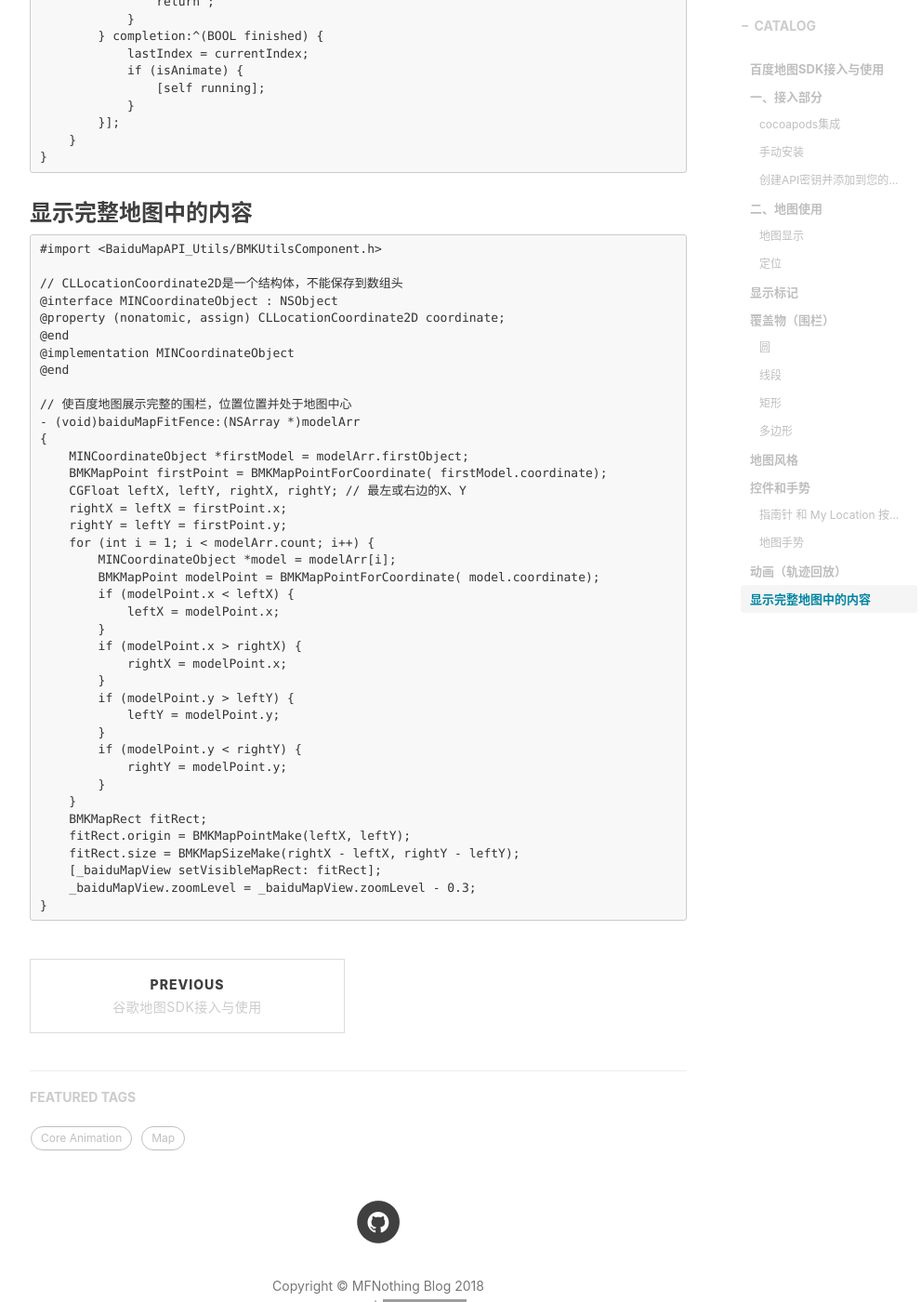
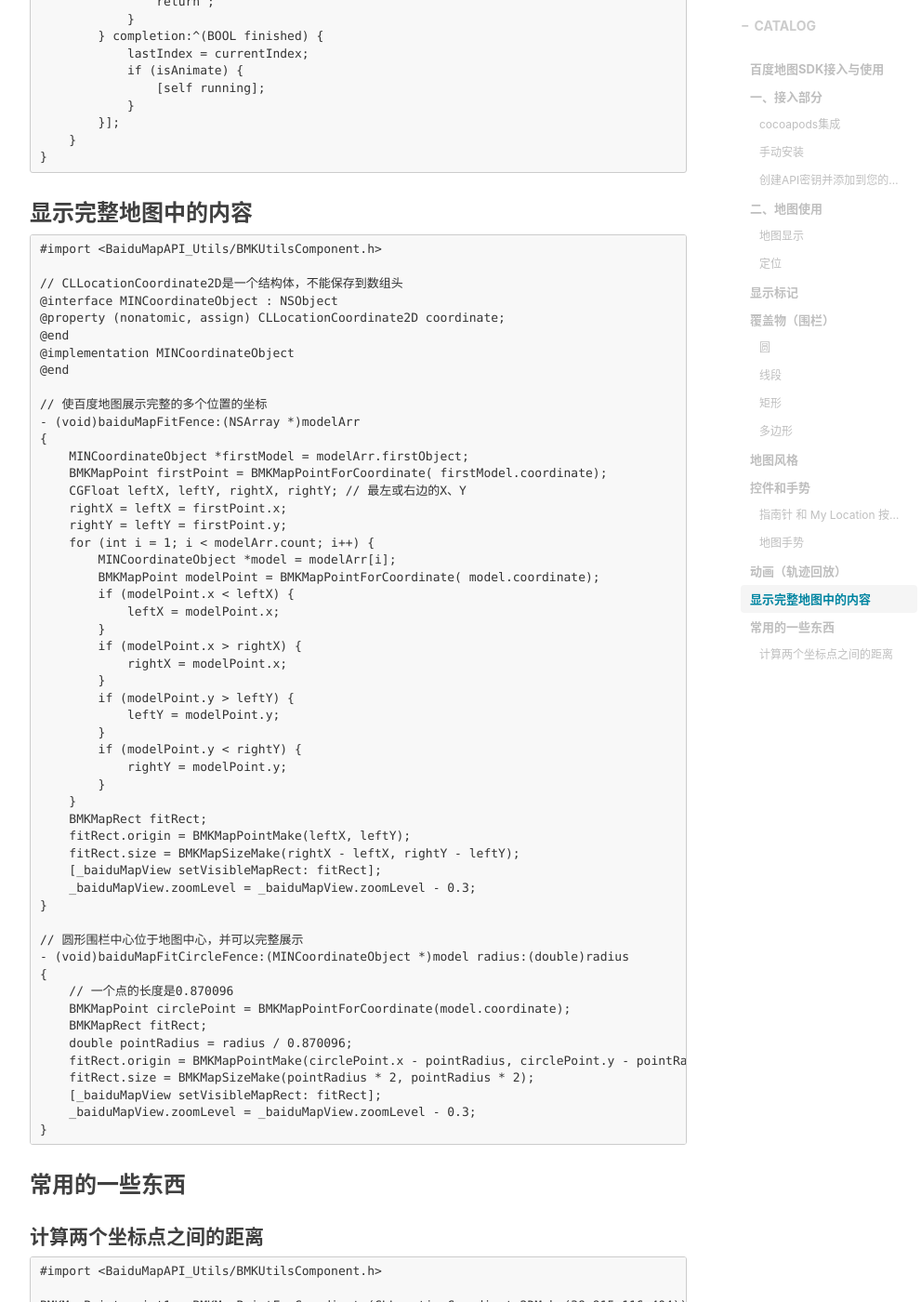
Before and after one commit to MFNothing/MFNothing.github.io, a Jekyll site: the page built from _posts/2018-03-10-BaiduMapSDK.md, in a window 1280 px wide and 1400 px high, scrolled down 14460 px. Shown: the whole window at 93% size, without its empty margins (233-1224 px from the left). Built offline with Jekyll 4.4.1, drawn with Linux system fonts in a browser that asks for light colours; nearby versions of some CDN libraries; comment, search, counter and statistics services are not loaded; some of the changed text lies outside the part shown; grey boxes are pictures that could not be loaded.

Commit message:
add some Normal method for map SDK

````diff
--- a/_posts/2018-03-08-GoogleMapsSDK.md
+++ b/_posts/2018-03-08-GoogleMapsSDK.md
@@ -623,3 +623,18 @@
 
 }
 ```
+
+### 常用的一些东西
+
+#### 计算两个坐标点之间的距离和角度
+
+```
+	// 下一个点的位置
+	CLLocationCoordinate2D coord = LocationCoordinate2DMake(lat, lng);
+	// 当前的位置
+	CLLocationCoordinate2D previous = LocationCoordinate2DMake(lat, lng);
+	// 角度
+	CLLocationDirection heading = GMSGeometryHeading(previous, coord);
+	// 距离
+	CLLocationDistance distance = GMSGeometryDistance(previous, coord);
+```
--- a/_posts/2018-03-10-BaiduMapSDK.md
+++ b/_posts/2018-03-10-BaiduMapSDK.md
@@ -677,7 +677,7 @@
 @implementation MINCoordinateObject
 @end
 
-// 使百度地图展示完整的围栏，位置位置并处于地图中心
+// 使百度地图展示完整的多个位置的坐标
 - (void)baiduMapFitFence:(NSArray *)modelArr
 {
     MINCoordinateObject *firstModel = modelArr.firstObject;
@@ -707,4 +707,43 @@
     [_baiduMapView setVisibleMapRect: fitRect];
     _baiduMapView.zoomLevel = _baiduMapView.zoomLevel - 0.3;
 }
+
+// 圆形围栏中心位于地图中心，并可以完整展示
+- (void)baiduMapFitCircleFence:(MINCoordinateObject *)model radius:(double)radius
+{
+    // 一个点的长度是0.870096
+    BMKMapPoint circlePoint = BMKMapPointForCoordinate(model.coordinate);
+    BMKMapRect fitRect;
+    double pointRadius = radius / 0.870096;
+    fitRect.origin = BMKMapPointMake(circlePoint.x - pointRadius, circlePoint.y - pointRadius);
+    fitRect.size = BMKMapSizeMake(pointRadius * 2, pointRadius * 2);
+    [_baiduMapView setVisibleMapRect: fitRect];
+    _baiduMapView.zoomLevel = _baiduMapView.zoomLevel - 0.3;
+}
 ```
+
+### 常用的一些东西
+
+#### 计算两个坐标点之间的距离
+
+```
+#import <BaiduMapAPI_Utils/BMKUtilsComponent.h>
+
+BMKMapPoint point1 = BMKMapPointForCoordinate(CLLocationCoordinate2DMake(39.915,116.404));
+BMKMapPoint point2 = BMKMapPointForCoordinate(CLLocationCoordinate2DMake(38.915,115.404));
+CLLocationDistance distance = BMKMetersBetweenMapPoints(point1,point2);
+
+// 旋转角度
+
+角度计算可以通过那两个point转换成CGPoint来计算
+CGFloat angleBetweenPoints(CGPoint first, CGPoint second) {
+    CGFloat height = second.y - first.y;
+    CGFloat width = first.x - second.x;
+    CGFloat rads = atan(height/width);
+    return radiansToDegrees(rads);
+}
+
+// 向右边旋转45°
+CGFloat angle = angleBetweenPoints(CGPointMake(0, 0), CGPointMake(0, 1));
+sportAnnotationView.imageView.transform = CGAffineTransformMakeRotation(angle / 180 * M_PI);
+```
````
